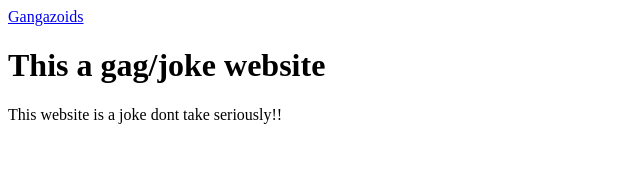
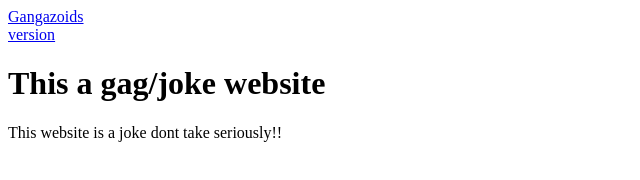
Before and after one commit to AstroC0ding/Gangazoids.V2, a plain HTML site: page Read.html in a window 1280 px wide. Shown: the whole page, without its empty margins (0-640 px from the left). Drawn offline with Linux system fonts and the light colour scheme.

Commit message:
Update Read.html

```diff
--- a/Read.html
+++ b/Read.html
@@ -1,6 +1,16 @@
 <!DOCTYPE html>
 <html>
-   <a     href="index.html">Gangazoids</a>
+      <div class="box-area">
+        <header>
+          <div class="wrapper">
+            <div class="logo">
+              <a     href="index.html">Gangazoids</a>
+            </div>
+
+            <nav>
+              <a href="Page2.html">version</a>
+            </nav>
+          </div>
 <h1>This a gag/joke website</h1>
 <p>
   This website is a joke dont take seriously!!
```
